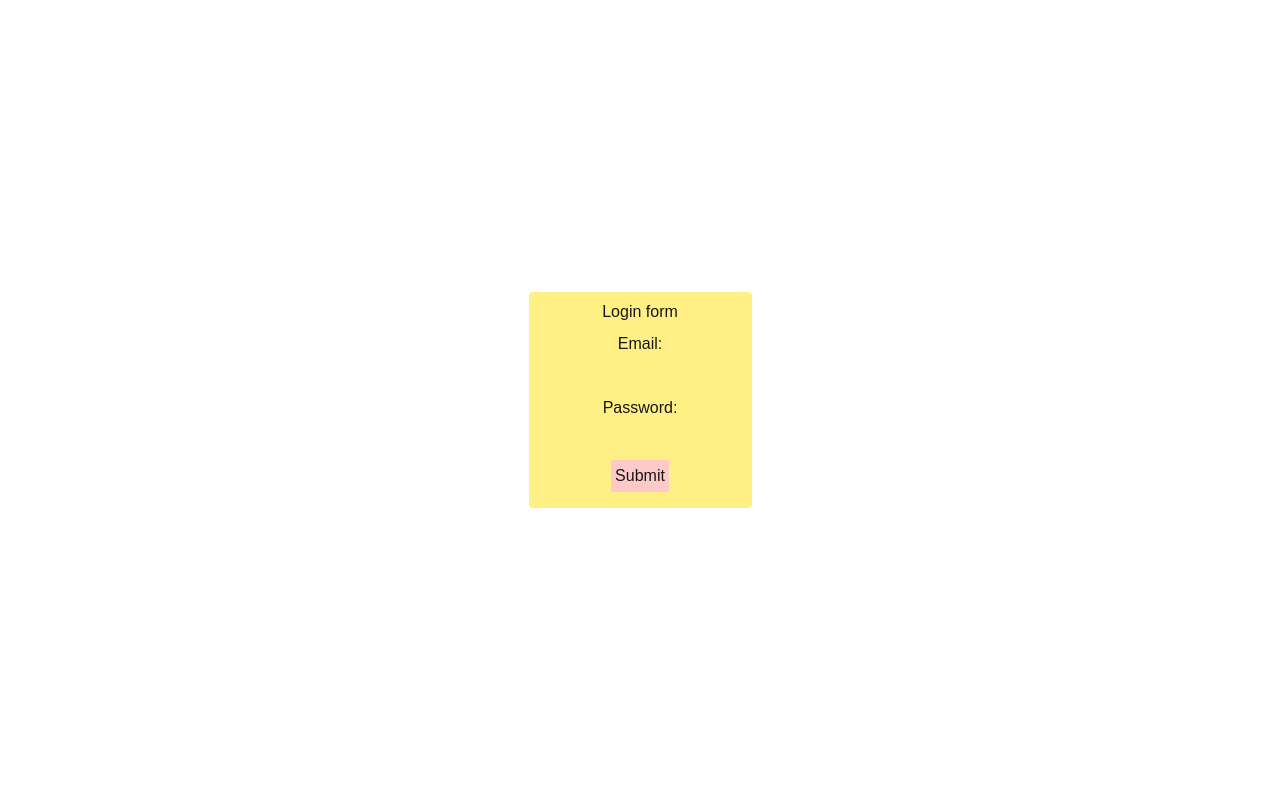
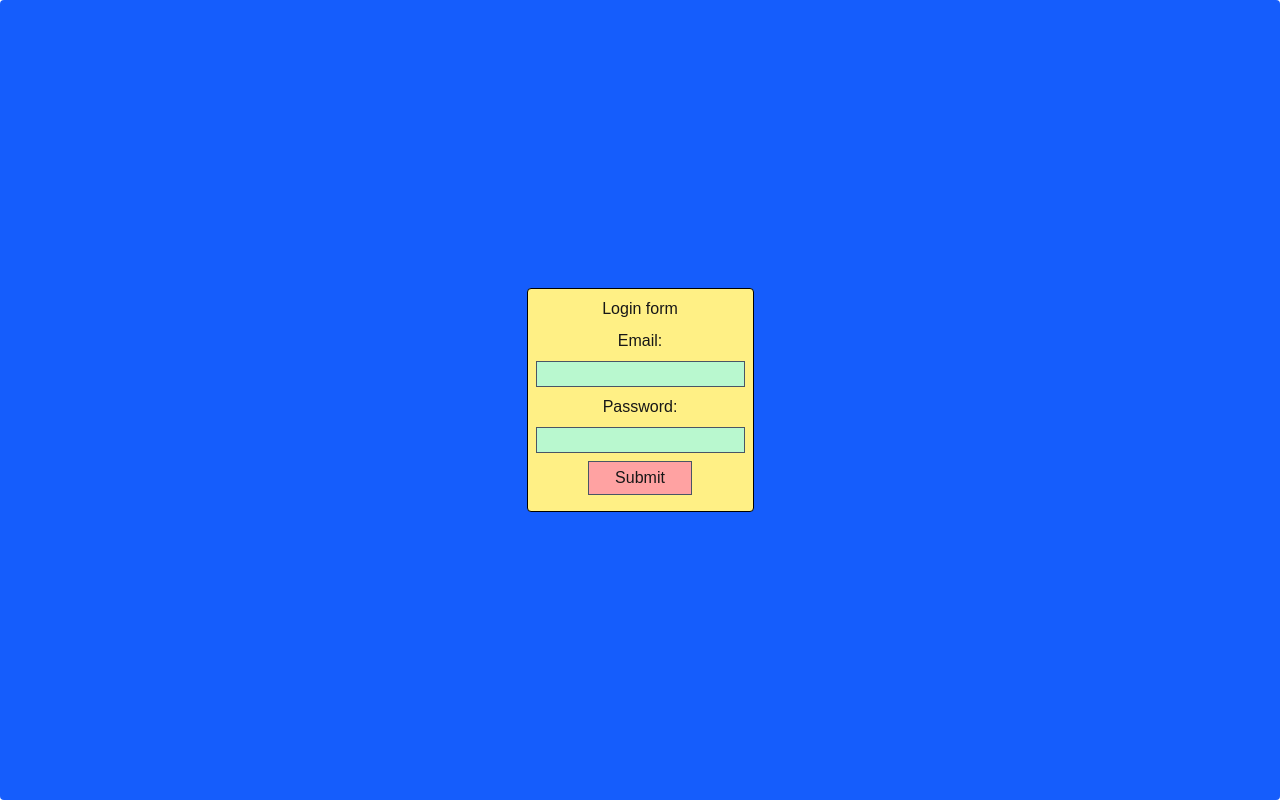
Before and after one commit to edinvnode/advanced-forum-app-nextjs, a Next.js app: page /login in a window 1280 px wide. Built offline with nearby package versions, Linux system fonts and the light colour scheme.

Commit message:
Added borders and background

```diff
--- a/app/login/page.tsx
+++ b/app/login/page.tsx
@@ -1,13 +1,21 @@
 export default function Login() {
   return (
-    <div className="flex min-h-screen items-center justify-center border-black rounded">
-      <form className="h-1/2 flex items-center justify-center flex-col bg-yellow-200 p-2 border-black rounded">
-        <p className="mb-2">Login form</p>
+    <div className="flex min-h-screen items-center justify-center border-black rounded bg-blue-600">
+      <form className="h-1/2 flex items-center justify-center flex-col bg-yellow-200 p-2 border border-black rounded">
+        <p className="mb-2 border-black">Login form</p>
         <label className="mb-2">Email:</label>
-        <input className="mb-2 border-black" type="email" />
+        <input
+          className="mb-2 border border-gray-600 bg-green-200"
+          type="email"
+        />
         <label className="mb-2">Password:</label>
-        <input className="mb-2 border-black" type="password" />
-        <button className="mb-2 p-1 border-black bg-red-200 ">Submit</button>
+        <input
+          className="mb-2 border border-gray-600 bg-green-200"
+          type="password"
+        />
+        <button className="mb-2 p-1 border border-gray-600 bg-red-300 w-1/2">
+          Submit
+        </button>
       </form>
     </div>
   );
```
